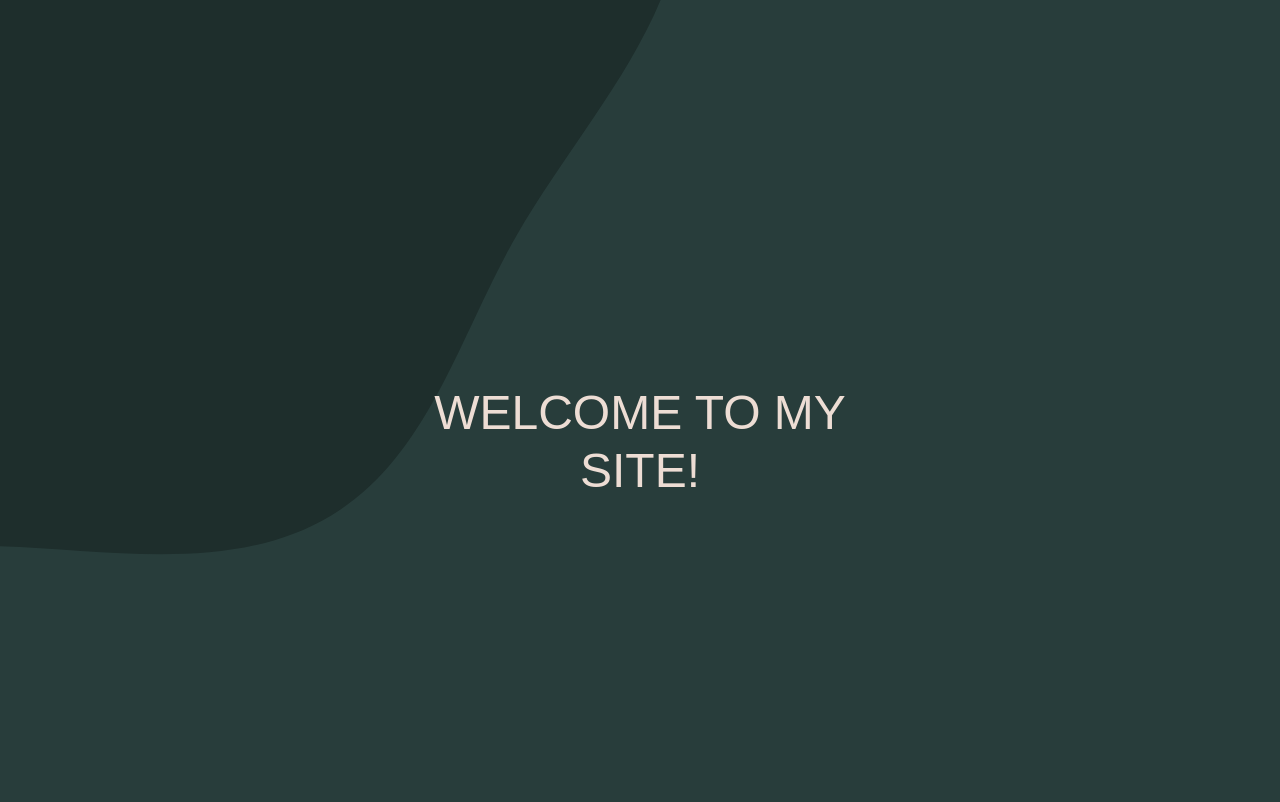
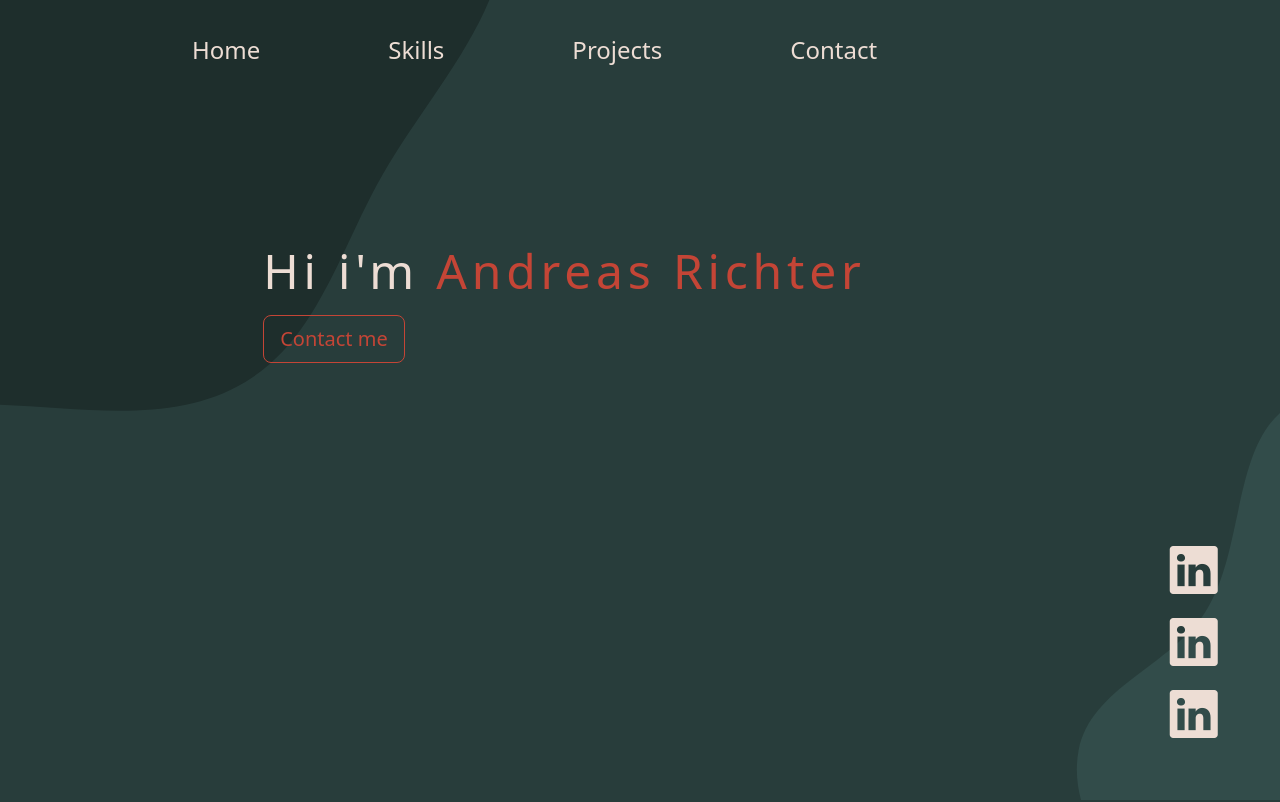
Before and after one commit to TheRealGameZ/Aricode, a Vue app: page / in a window 1280 px wide. Shown: the top 802 px of the page. Built offline with nearby package versions, Linux system fonts and the light colour scheme.

Commit message:
Added Headline and social media

```diff
--- a/package.json
+++ b/package.json
@@ -10,6 +10,7 @@
   "dependencies": {
     "boostrap": "^2.0.0",
     "bootstrap": "^5.3.2",
+    "bootstrap-icons": "^1.11.1",
     "bootstrap-vue": "^2.23.1",
     "core-js": "^3.8.3",
     "vue": "^3.2.13",
--- a/src/App.vue
+++ b/src/App.vue
@@ -1,63 +1,13 @@
 <template>
-  <header>
-    <div class="header-container">
-      <h1><span class="textPart1">Welcome</span> <span class="textPart2">to my</span><br><span class="textPart3">Site!</span></h1>
-    </div>
-  </header>
+  <navigation-bar></navigation-bar>
 </template>
 
 
-<script setup>
+<script>
+import NavigationBar from './components/NavigationBar.vue';
+
+export default {
+  components: {
+    NavigationBar
+  }}
 </script>
-
-<style>
-  header {
-    background-image: url(assets/background.svg);
-    min-height: 100vh;
-    background-repeat: no-repeat;
-    background-attachment: fixed;
-    font-family: 'Work Sans', sans-serif;
-    text-transform: uppercase;
-  }
-
-  .header-container{
-    padding: 30% 0;
-    text-align: center;
-  }
-
-  .textPart1{
-    opacity: 0;
-    animation: myAnim 2.5s ease-in-out 0s 1 normal forwards;
-  }
-
-  .textPart2{
-    opacity: 0;
-    animation: myAnim 2.5s ease-in-out 0s 1 normal forwards;
-    animation-delay: 0.6s;
-  }
-
-  .textPart3{
-    opacity: 0;
-    animation: myAnim 2.5s ease-in-out 0s 1 normal forwards;
-    animation-delay: 1.2s;
-  }
-
-  .textPart4{
-    opacity: 0;
-    animation: myAnim 2.5s ease-in-out 0s 1 normal forwards;
-    animation-delay: 1.2s;
-  }
-
-  @keyframes myAnim {
-	0% {
-		opacity: 0;
-	}
-
-	100% {
-		opacity: 1;
-	}
-}
-
-
-
-</style>
--- a/src/assets/styles.scss
+++ b/src/assets/styles.scss
@@ -1,10 +1,13 @@
 $primary:       #f1faee;
-$secondary:     #451952;
+$secondary:     #C44536;
 $success:       #662549;
-$error:         #e63946;
+$error:         #C44536;
 $text:          #EDDDD4;
 $textHover:     #a8dadc;
 $light:         #E8BCB9;
+$warning: #C44536;
+
+@import '../../node_modules/bootstrap/scss/bootstrap';
 
 * {
     margin: 0;
--- a/src/main.js
+++ b/src/main.js
@@ -4,6 +4,7 @@ import router from './router'
 import 'bootstrap/dist/css/bootstrap.css'
 import 'bootstrap-vue/dist/bootstrap-vue.css'
 import '/src/assets/styles.scss'
+import 'bootstrap-icons/font/bootstrap-icons.css'
 
 
 createApp(App).use(router).mount('#app');
--- a/src/views/HomeView.vue
+++ b/src/views/HomeView.vue
@@ -1,5 +1,15 @@
 <template>
-  <div class="container-fluid backgroundContainer"></div>
+  <div class="container-fluid backgroundContainer">
+    <div class="text">
+      <h1 class="headline">Hi i&#x27;m <span>Andreas Richter</span></h1>
+      <button  type="button" class="btn btn-outline-secondary btn-lg">Contact me</button>
+    </div>
+    <div class="socialMedia">
+      <p><i class="bi bi-linkedin"></i></p><br>
+      <p><i class="bi bi-linkedin"></i></p><br>
+      <p><i class="bi bi-linkedin"></i></p>
+    </div>
+  </div>
   <div class="content">
     <div class="container-fluid">
       <div class="row">
@@ -68,4 +78,74 @@ nav {
   position: absolute;
   left: 10%;
 }
+
+.backgroundContainer{
+  display: grid;
+  grid-template-columns: 1fr 3fr 1fr;
+  grid-template-rows: repeat(3,1fr);
+
+}
+
+.text{
+  grid-column-start: 2;
+  grid-row-start: 2;
+  display: block;
+}
+
+.text h1 span{
+  color: #C44536;
+}
+
+.text h1{
+  white-space: nowrap;
+  letter-spacing: .1em;
+  animation:
+    typing 3.5s steps(40, end),
+    blink-caret .75s step-end infinite;
+  margin-bottom: 1rem;
+}
+
+.socialMedia{
+  padding: 20%;
+  grid-column-start: 3;
+  grid-row-start: 3;
+  text-align: right;
+
+}
+
+.socialMedia p {
+  font-size: 3rem;
+  text-align: right;
+  display: inline;
+}
+
+.socialMedia p:hover {
+  color: #C44536;
+  -webkit-animation: slide-top 0.5s cubic-bezier(0.250, 0.460, 0.450, 0.940) both;
+	animation: slide-top 0.5s cubic-bezier(0.250, 0.460, 0.450, 0.940) both;
+  cursor: pointer;
+
+}
+
+@-webkit-keyframes slide-top {
+  0% {
+    -webkit-transform: translateY(0);
+            transform: translateY(0);
+  }
+  100% {
+    -webkit-transform: translateY(-15px);
+            transform: translateY(-15px);
+  }
+}
+@keyframes slide-top {
+  0% {
+    -webkit-transform: translateY(0);
+            transform: translateY(0);
+  }
+  100% {
+    -webkit-transform: translateY(-15px);
+    transform: translateY(-15px);
+  }
+}
+
 </style>
```
Also changed, not shown: 1 other file (tests, documents, lock files or other folders).
